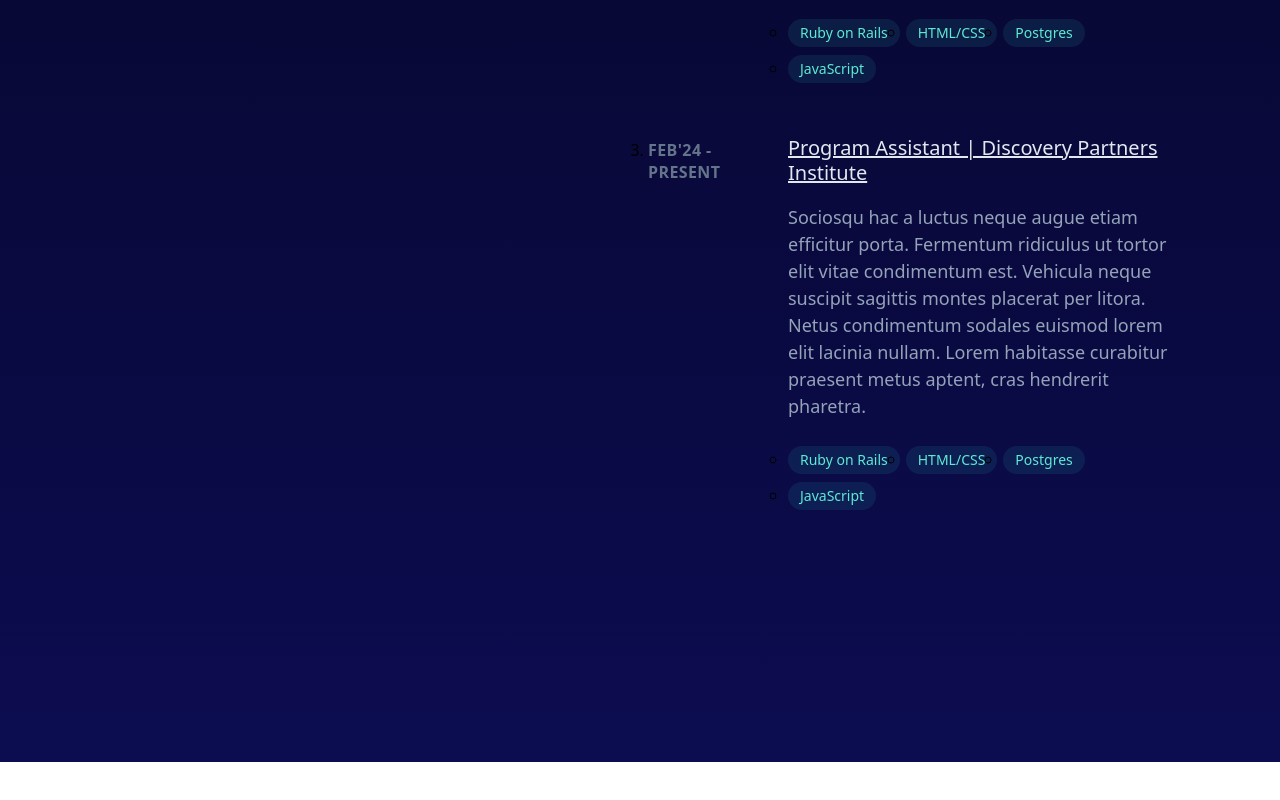
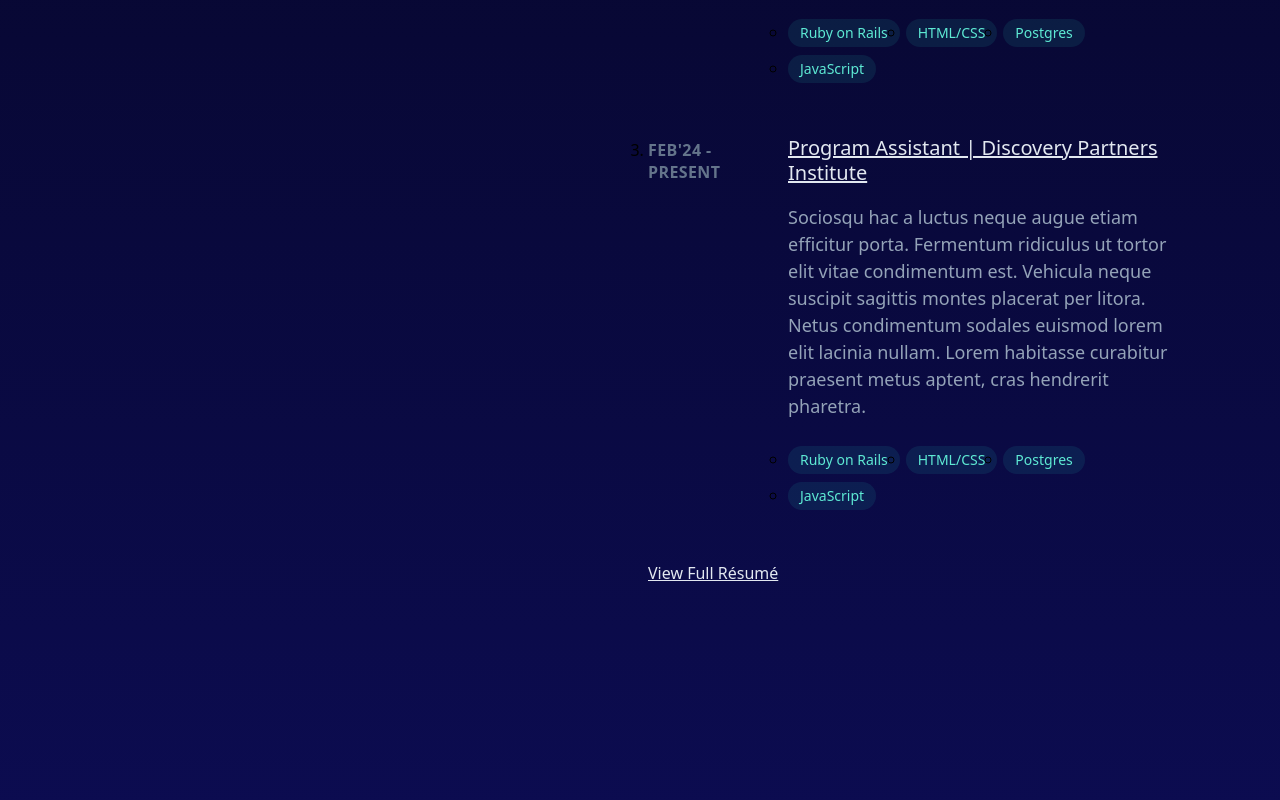
Before and after one commit to marywebby/portfolio-react, a React (Create React App) app in the folder portfolio-mcw/: page / in a window 1280 px wide. Shown: the part 1544-2344 px from the top of the page. Before the commit the page ends 2306 px from the top, so only its background shows below. Built offline with nearby package versions, Linux system fonts and the light colour scheme.

Commit message:
implement pdf of resume

```diff
--- a/portfolio-mcw/src/components/Experience.js
+++ b/portfolio-mcw/src/components/Experience.js
@@ -157,6 +157,11 @@
 
           {/* Repeat for other list items as necessary */}
         </ol>
+        <div className='mt-12'>
+          <a className='inline-flex items-baseline font-medium leading-tight hover:text-teal-300 focus-visible:text-teal-300 text-slate-200 group/link text-base underline' href='/resume.pdf' target='_blank' rel='noreferrer noopener' aria-label='View Full Résumé (opens in a new tab)'>
+            View Full Résumé
+          </a>
+        </div>
       </div>
     </section>
   );
```
Also changed, not shown: 1 other file (tests, documents, lock files or other folders).
